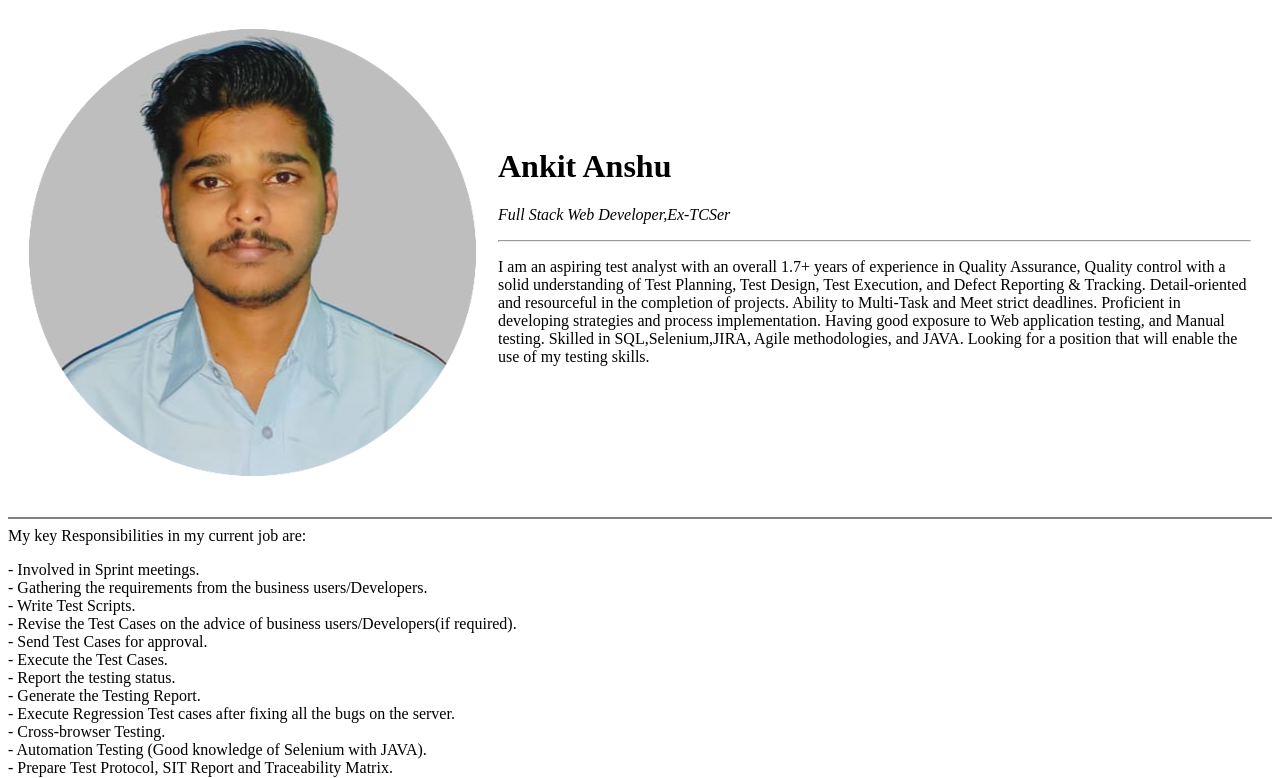
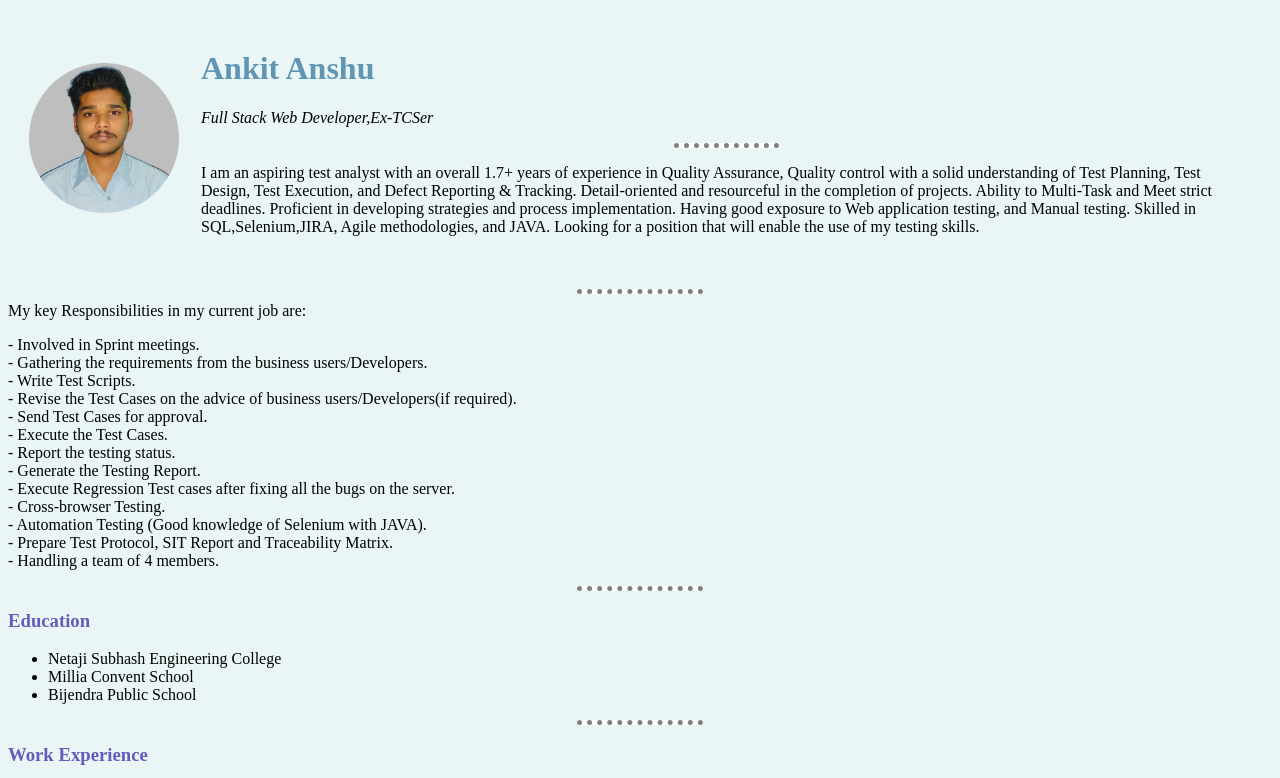
Before and after one commit to LearnwithAnkit/CV, a plain HTML site: page index.html in a window 1280 px wide. Shown: the top 778 px of the page. Drawn offline with Linux system fonts and the light colour scheme.

Commit message:
Updated the new index and css files.

```diff
--- /dev/null
+++ b/css/style.css
@@ -0,0 +1,29 @@
+body{
+    background-color: #EAF6F6;
+
+  }
+  hr
+  {   background-color: white;
+      border-style: none;
+      border-top-style: dotted;
+      border-width: 5px;
+      border-color: gray;
+      /* height: 2px; */
+      width: 10%;
+  }
+  img
+  {
+      height: 150px;
+  }
+  h3
+  {
+    color: #645CBB;
+  }
+  h1
+  {
+    color: #6096B4;
+  }
+  h2
+{
+    color: #66bfbf;
+}
--- a/index.html
+++ b/index.html
@@ -3,8 +3,9 @@
     <head>
         <meta charset="UTF-8">
         <title>Ankit's Personal Site</title>
+        <link rel="stylesheet" href="css/style.css">
     </head>
-    <body>
+    <body >
         <table cellspacing="20">
             <tr>
                 <td> <img src="images/Ankit.png" alt="Ankit's profile picture"></td>
@@ -15,7 +16,8 @@
                         Having good exposure to Web application testing, and Manual testing.
                         Skilled in SQL,Selenium,JIRA, Agile methodologies, and JAVA.
                         Looking for a position that will enable the use of my testing skills.
-                    </p></td>
+                    </p>
+                </td>
             </tr>
         </table>
 
```
Also changed, not shown: contact.html (+5 -4 lines).
